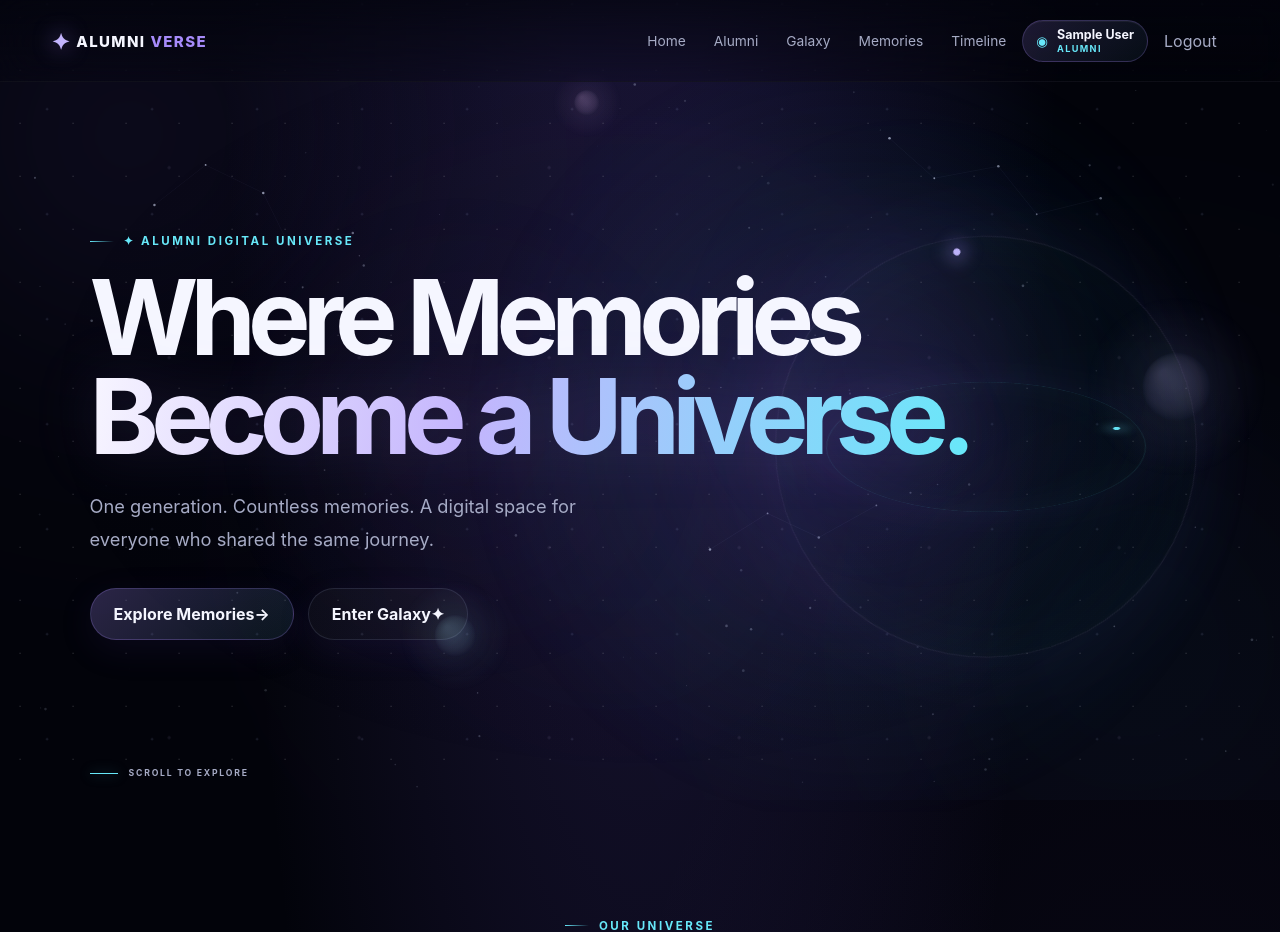
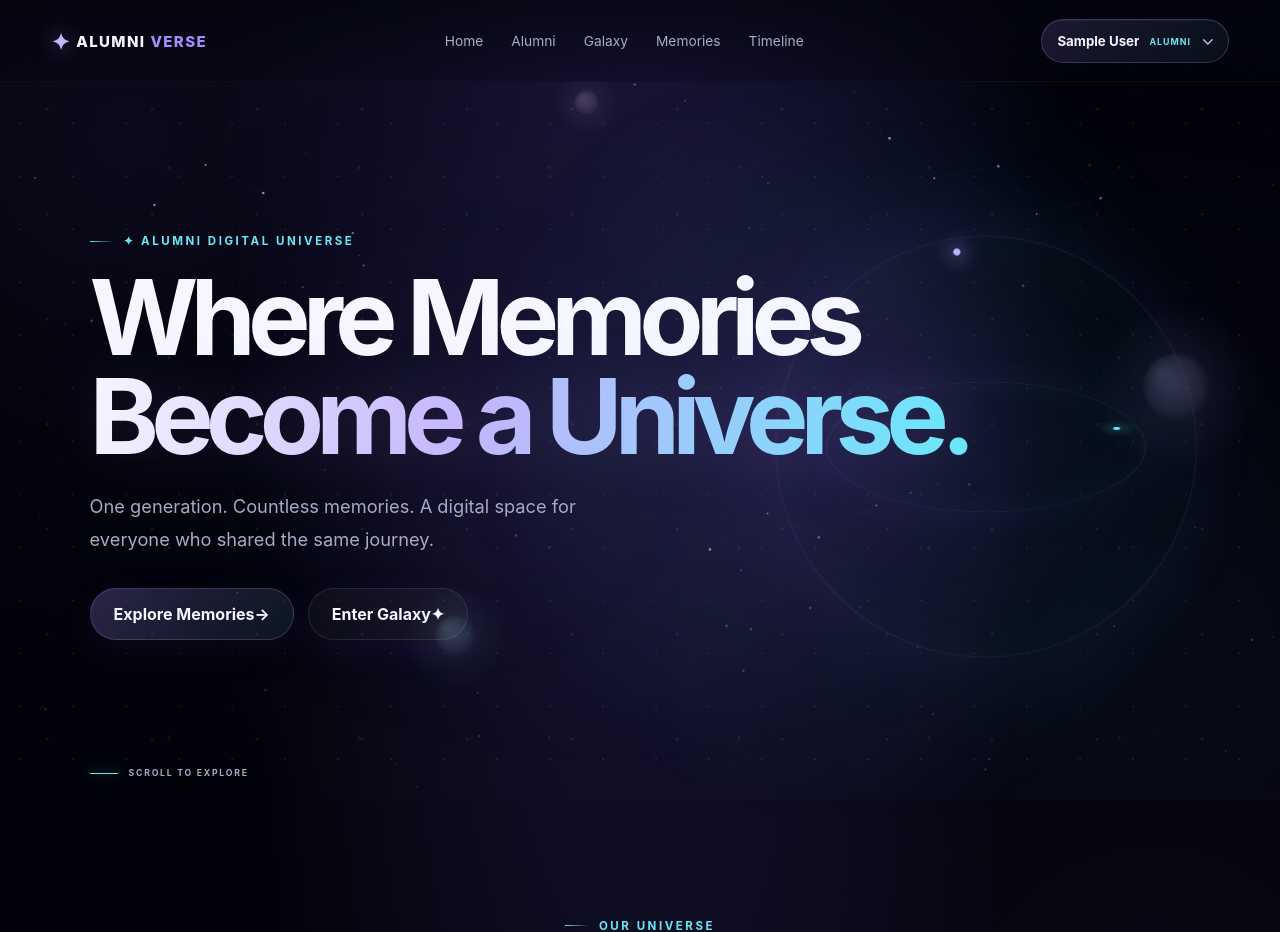
Before and after one commit to ikramm-art/alumni-digital-universe, a Flask app: page / in a window 1280 px wide. Shown: the top 932 px of the page. Run offline with Flask 3, Linux system fonts and the light colour scheme; the visitor is signed in with stand-in values (Sample User, id 1); data comes from the database, SQL or seed files in the repository; data that the repository does not hold is empty.

Commit message:
Refactor account dropdown navigation

```diff
--- a/app/static/css/style.css
+++ b/app/static/css/style.css
@@ -2905,3 +2905,74 @@ a.command-shortcut:hover { transform: translateY(-3px); border-color: var(--line
     a.command-shortcut { transition: none; }
     a.command-shortcut:hover { transform: none; }
 }
+
+
+/* Global account dropdown; kept separate from ordinary page navigation. */
+.account-menu { position: relative; z-index: 140; flex: 0 0 auto; }
+.account-trigger {
+    display: inline-flex;
+    min-height: 44px;
+    max-width: min(240px, 34vw);
+    align-items: center;
+    gap: 10px;
+    padding: 8px 13px 8px 15px;
+    border: 1px solid rgba(167,139,250,.25);
+    border-radius: 999px;
+    background: linear-gradient(135deg,rgba(167,139,250,.16),rgba(103,232,249,.06));
+    color: var(--text);
+    font: inherit;
+    cursor: pointer;
+    box-shadow: inset 0 1px rgba(255,255,255,.05);
+    transition: border-color .22s ease,background .22s ease,box-shadow .22s ease;
+}
+.account-trigger:hover,.account-trigger[aria-expanded="true"] {
+    border-color: rgba(167,139,250,.52);
+    background: linear-gradient(135deg,rgba(167,139,250,.22),rgba(103,232,249,.09));
+    box-shadow: 0 8px 28px rgba(62,48,112,.22),inset 0 1px rgba(255,255,255,.07);
+}
+.account-trigger:focus-visible,.account-dropdown a:focus-visible,.account-dropdown button:focus-visible {
+    outline: 2px solid rgba(150,208,245,.9);
+    outline-offset: 3px;
+}
+.account-trigger-name { overflow: hidden; max-width: 190px; font-size: .83rem; font-weight: 650; text-overflow: ellipsis; white-space: nowrap; }
+.account-trigger-chevron { color: #c9c1ff; font-size: 1.1rem; line-height: 1; transform: translateY(-2px); transition: transform .2s ease; }
+.account-trigger[aria-expanded="true"] .account-trigger-chevron { transform: rotate(180deg) translateY(-2px); }
+.account-dropdown {
+    position: absolute;
+    top: calc(100% + 10px);
+    right: 0;
+    z-index: 300;
+    width: min(292px,calc(100vw - 24px));
+    padding: 8px;
+    border: 1px solid rgba(177,187,231,.2);
+    border-radius: 18px;
+    background: linear-gradient(145deg,rgba(20,24,51,.97),rgba(7,10,27,.97));
+    box-shadow: 0 24px 65px rgba(0,0,0,.5),0 0 32px rgba(112,91,212,.12),inset 0 1px rgba(255,255,255,.055);
+    backdrop-filter: blur(22px);
+    transform-origin: top right;
+    animation: accountDropdownIn .16s ease-out both;
+}
+.account-dropdown[hidden] { display: none !important; }
+@keyframes accountDropdownIn { from { opacity: 0; transform: translateY(-5px) scale(.985); } to { opacity: 1; transform: translateY(0) scale(1); } }
+.account-dropdown-identity { display: grid; gap: 5px; min-width: 0; padding: 12px 12px 14px; border-bottom: 1px solid rgba(177,187,231,.13); }
+.account-dropdown-identity strong { overflow: hidden; color: var(--text); font-size: .92rem; font-weight: 680; text-overflow: ellipsis; white-space: nowrap; }
+.account-dropdown-identity span { overflow-wrap: anywhere; color: var(--muted); font-size: .76rem; }
+.account-dropdown-links { display: grid; gap: 3px; padding: 8px 0; }
+.account-dropdown-links a,.account-dropdown-logout-form button { display: flex; width: 100%; min-height: 44px; align-items: center; padding: 10px 12px; border: 0; border-radius: 11px; background: transparent; color: #e5e7f6; font: inherit; font-size: .84rem; text-align: left; text-decoration: none; cursor: pointer; transition: background .18s ease,color .18s ease; }
+.account-dropdown-links a:hover,.account-dropdown-logout-form button:hover { background: rgba(167,139,250,.1); color: #fff; }
+.account-dropdown-links .account-admin-link { color: #d5ceff; }
+.account-dropdown-logout-form { margin: 0; padding-top: 7px; border-top: 1px solid rgba(177,187,231,.13); }
+.account-dropdown-logout-form button { color: #c8cada; }
+@media (max-width: 800px) {
+    .account-menu { margin-left: auto; }
+    .account-trigger { min-height: 46px; max-width: min(48vw,220px); padding-inline: 12px; }
+    .account-trigger-name { max-width: min(37vw,170px); font-size: .8rem; }
+    .account-dropdown { top: calc(100% + 8px); }
+}
+@media (prefers-reduced-motion: reduce) {
+    .account-trigger,.account-trigger-chevron,.account-dropdown-links a,.account-dropdown-logout-form button { transition: none; }
+    .account-dropdown { animation: none; }
+}
+
+.account-trigger-role { flex: 0 0 auto; color: var(--accent2); font-size: .55rem; font-weight: 750; letter-spacing: .12em; }
+@media (max-width: 800px) { .account-trigger-role { font-size: .52rem; } }
--- a/app/templates/base.html
+++ b/app/templates/base.html
@@ -82,7 +82,6 @@
 
 
             <!-- DESKTOP NAV -->
-
             <div class="navlinks">
                 <a href="{{ url_for('main.home') }}" class="nav-link">Home</a>
                 <a href="{{ url_for('main.alumni') }}" class="nav-link">Alumni</a>
@@ -90,26 +89,41 @@
                 <a href="{{ url_for('main.memories') }}" class="nav-link">Memories</a>
                 <a href="{{ url_for('main.timeline') }}" class="nav-link">Timeline</a>
 
-                {% if current_user.is_authenticated %}
-                    <a class="nav-account nav-account-identity" href="{{ url_for('main.profile') }}" aria-label="Personal Capsule for {{ current_user.full_name }}">
-                        <span class="account-icon" aria-hidden="true">&#9673;</span>
-                        <span class="nav-account-copy"><strong>{{ current_user.full_name }}</strong><small>{{ 'ADMIN' if current_user.is_admin else 'ALUMNI' }}</small></span>
-                    </a>
-                    {% if current_user.is_admin %}
-                    <a href="{{ url_for('main.admin') }}" class="nav-link command-center-link">Command Center</a>
-                    {% endif %}
-                    <form class="nav-logout-form" method="post" action="{{ url_for('auth.logout') }}">
-                        <button type="submit" class="nav-link logout-link">Logout</button>
-                    </form>
-                {% else %}
-                    <a class="nav-account" href="{{ url_for('auth.login') }}">
-                        <span class="account-icon">&#9673;</span><span>Login</span>
-                    </a>
-                    <a href="{{ url_for('auth.register') }}" class="nav-link register-link">Register</a>
+                {% if not current_user.is_authenticated %}
+                <a class="nav-account" href="{{ url_for('auth.login') }}">
+                    <span class="account-icon" aria-hidden="true">&#9673;</span><span>Login</span>
+                </a>
+                <a href="{{ url_for('auth.register') }}" class="nav-link register-link">Register</a>
                 {% endif %}
             </div>
 
-                        <!-- MOBILE MENU BUTTON -->
+            {% if current_user.is_authenticated %}
+            <div class="account-menu" id="accountMenuRoot">
+                <button class="account-trigger" id="accountMenuTrigger" type="button"
+                        aria-expanded="false" aria-controls="accountMenu" aria-haspopup="true">
+                    <span class="account-trigger-name">{{ current_user.full_name }}</span>
+                    <small class="account-trigger-role">{{ 'ADMIN' if current_user.is_admin else 'ALUMNI' }}</small>
+                    <span class="account-trigger-chevron" aria-hidden="true">&#8964;</span>
+                </button>
+                <div class="account-dropdown" id="accountMenu" hidden>
+                    <div class="account-dropdown-identity">
+                        <strong>{{ current_user.full_name }}</strong>
+                        <span>{{ current_user.email }}</span>
+                    </div>
+                    <nav class="account-dropdown-links" aria-label="Account links">
+                        <a href="{{ url_for('main.profile') }}">Profile / Account</a>
+                        {% if current_user.is_admin %}
+                        <a class="account-admin-link" href="{{ url_for('main.admin') }}">Admin Panel</a>
+                        {% endif %}
+                    </nav>
+                    <form method="post" action="{{ url_for('auth.logout') }}" class="account-dropdown-logout-form">
+                        <button type="submit">Logout</button>
+                    </form>
+                </div>
+            </div>
+            {% endif %}
+
+            <!-- MOBILE MENU BUTTON -->
 
             <button
                 class="mobile-menu-button"
@@ -135,16 +149,7 @@
             <a href="{{ url_for('main.memories') }}">Memories</a>
             <a href="{{ url_for('main.timeline') }}">Timeline</a>
 
-            {% if current_user.is_authenticated %}
-                <a class="mobile-account-identity" href="{{ url_for('main.profile') }}">
-                    <span>{{ current_user.full_name }}</span>
-                    <small>{{ 'ADMIN' if current_user.is_admin else 'ALUMNI' }}</small>
-                </a>
-                {% if current_user.is_admin %}<a class="mobile-command-center" href="{{ url_for('main.admin') }}">Command Center</a>{% endif %}
-                <form class="mobile-logout-form" method="post" action="{{ url_for('auth.logout') }}">
-                    <button type="submit">Logout</button>
-                </form>
-            {% else %}
+            {% if not current_user.is_authenticated %}
                 <a href="{{ url_for('auth.login') }}">Login</a>
                 <a href="{{ url_for('auth.register') }}">Register</a>
             {% endif %}
@@ -1099,6 +1104,44 @@
 
     </script>
 
+    <script>
+    (function () {
+        const root = document.getElementById("accountMenuRoot");
+        const trigger = document.getElementById("accountMenuTrigger");
+        const menu = document.getElementById("accountMenu");
+        if (!root || !trigger || !menu) return;
+
+        function setOpen(open) {
+            trigger.setAttribute("aria-expanded", String(open));
+            menu.hidden = !open;
+        }
+
+        trigger.addEventListener("click", function () {
+            setOpen(menu.hidden);
+        });
+
+        document.addEventListener("pointerdown", function (event) {
+            if (!root.contains(event.target)) setOpen(false);
+        });
+
+        document.addEventListener("keydown", function (event) {
+            if (event.key === "Escape" && !menu.hidden) {
+                setOpen(false);
+                trigger.focus();
+            }
+        });
+
+        root.querySelectorAll("a, button[type='submit']").forEach(function (item) {
+            item.addEventListener("click", function () {
+                setOpen(false);
+            });
+        });
+
+        root.addEventListener("focusout", function (event) {
+            if (!root.contains(event.relatedTarget)) setOpen(false);
+        });
+    })();
+    </script>
 
     {% block scripts %}
     {% endblock %}
```
